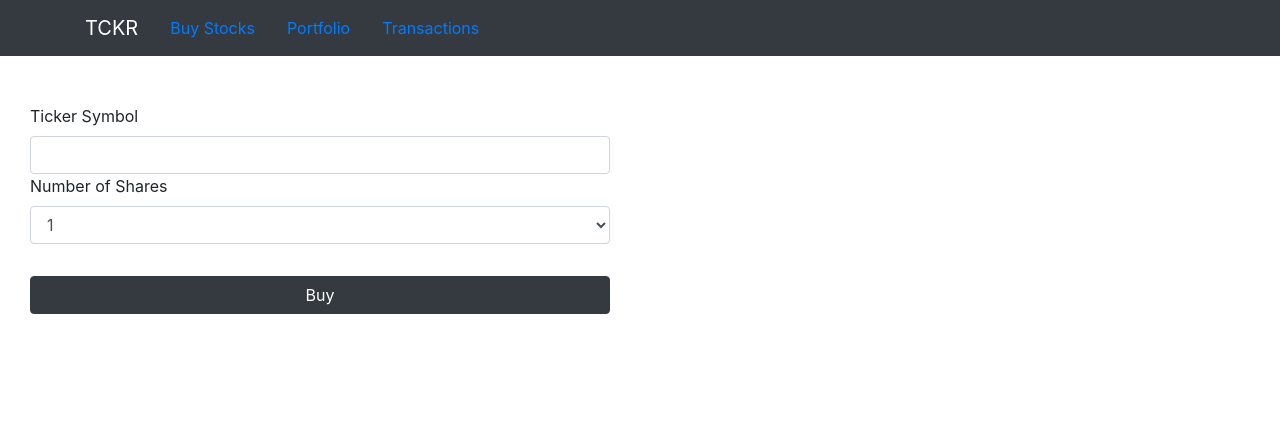
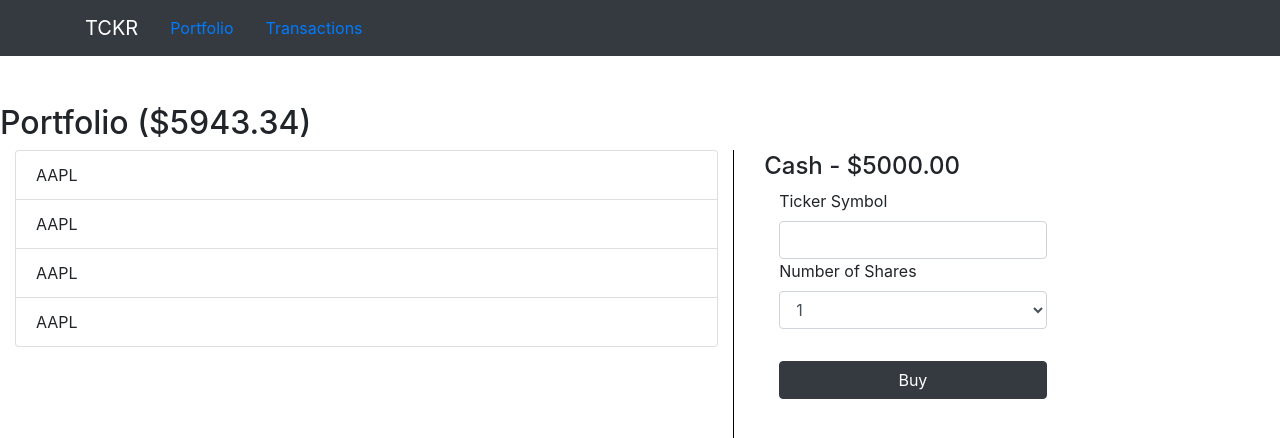
Before and after one commit to toriwat328/stockportfolioapp, a React (Create React App) app in the folder client/: page / in a window 1280 px wide. Shown: the top 438 px of the page. Built offline with nearby package versions, Linux system fonts and the light colour scheme.

Commit message:
addition initial onsubmit algo - implementing redux

```diff
--- a/client/src/components/buystocksform.js
+++ b/client/src/components/buystocksform.js
@@ -6,16 +6,47 @@ import{
     Label,
     Input,
     Container,
-    Col
+    Col,
+    Row
 } from 'reactstrap';
+import Portfolio from './portfolio';
 
 
 class BuyForm extends Component {
+    state = {
+        symbol: '',
+        qtyshares: null,
+        currvalpershare: null,
+        isBought: false
+    }
+
+    onChange = (e) => {
+        this.setState({ [e.target.name]: e.target.value})
+    }
+
+    onSubmit = (e) => {
+        e.preventDefault();
+
+        //get current share price from symbol
+        //save to a variable and set currvalpershare to that variable
+
+        const newStock = {
+            symbol: this.state.symbol,
+            qtyshares: this.state.qtyshares,
+            currvalpershare: this.state.currvalpershare
+        }
+
+
+
+    }
     render(){
         return (
             <div>
-                <Col sm={6}>
-                <Container>
+            <Row>
+                <Portfolio />
+                    <Col sm={3} style={{'display': 'flex', 'align-content': 'center', 'flex-direction': 'column'}}>
+                    <h4 className="mt-5">Cash - $5000.00</h4>
+                    <Container >
                         <Form onSubmit={this.onSubmit}>
                             <FormGroup>
                                 <Label for="symbol">Ticker Symbol</Label>
@@ -52,6 +83,7 @@ class BuyForm extends Component {
                         </Form>
                     </Container>
                     </Col>
+                </Row>
             </div>
         )
     }
--- a/client/src/components/navbar.js
+++ b/client/src/components/navbar.js
@@ -30,9 +30,6 @@ class AppNavbar extends Component {
                         <NavbarToggler onClick={this.toggle} />
                         <Collapse isOpen={this.state.isOpen} navbar>
                             <Nav>
-                            <NavLink href="#">
-                                Buy Stocks
-                            </NavLink>
                                 <NavLink href="#">
                                     Portfolio
                                 </NavLink>
--- /dev/null
+++ b/client/src/components/portfolio.js
@@ -0,0 +1,33 @@
+import React, { Component } from 'react';
+import { Container, ListGroup, ListGroupItem, Button, Col } from 'reactstrap';
+import { CSSTransition, TransitionGroup } from 'react-transition-group';
+
+
+class Portfolio extends Component {
+    render(){
+        return (
+            <Col sm={7}>
+            <h2>Portfolio ($5943.34)</h2>
+            <Container
+                style={{'border-right': '1px solid black', height: '700px'}}>
+                <ListGroup>
+                    <ListGroupItem>
+                        AAPL
+                    </ListGroupItem>
+                    <ListGroupItem>
+                        AAPL
+                    </ListGroupItem>
+                    <ListGroupItem>
+                        AAPL
+                    </ListGroupItem>
+                    <ListGroupItem>
+                        AAPL
+                    </ListGroupItem>
+                </ListGroup>
+            </Container>
+            </Col>
+        )
+    }
+}
+
+export default Portfolio;
```
Also changed, not shown: client/package.json (+7 -1 lines), client/src/components/transactions.js (added, +32 -0 lines), client/store.js (added, +12 -0 lines), 1 other file (tests, documents, lock files or other folders). Lines whose indentation alone changed are shown as unchanged.
